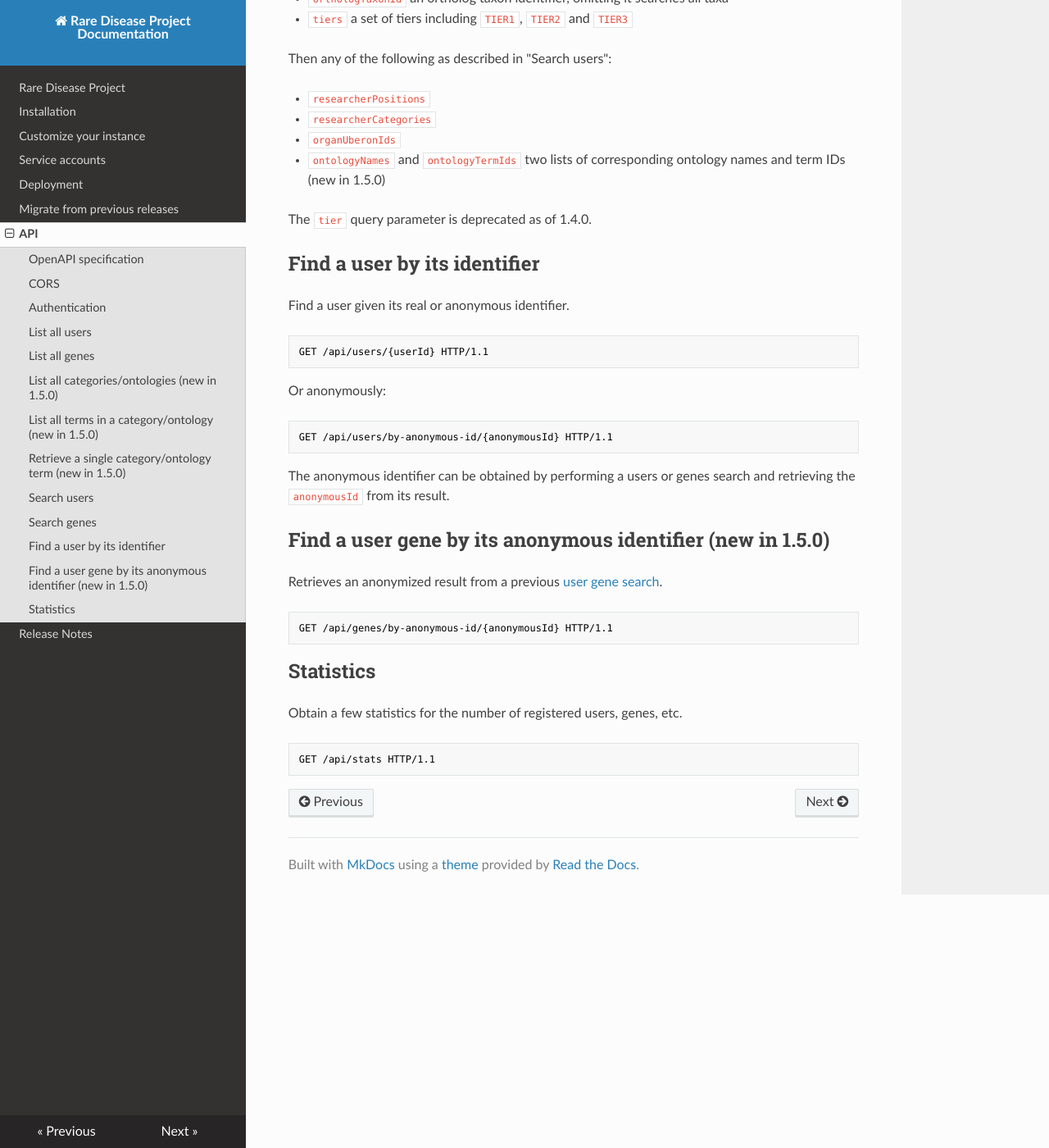
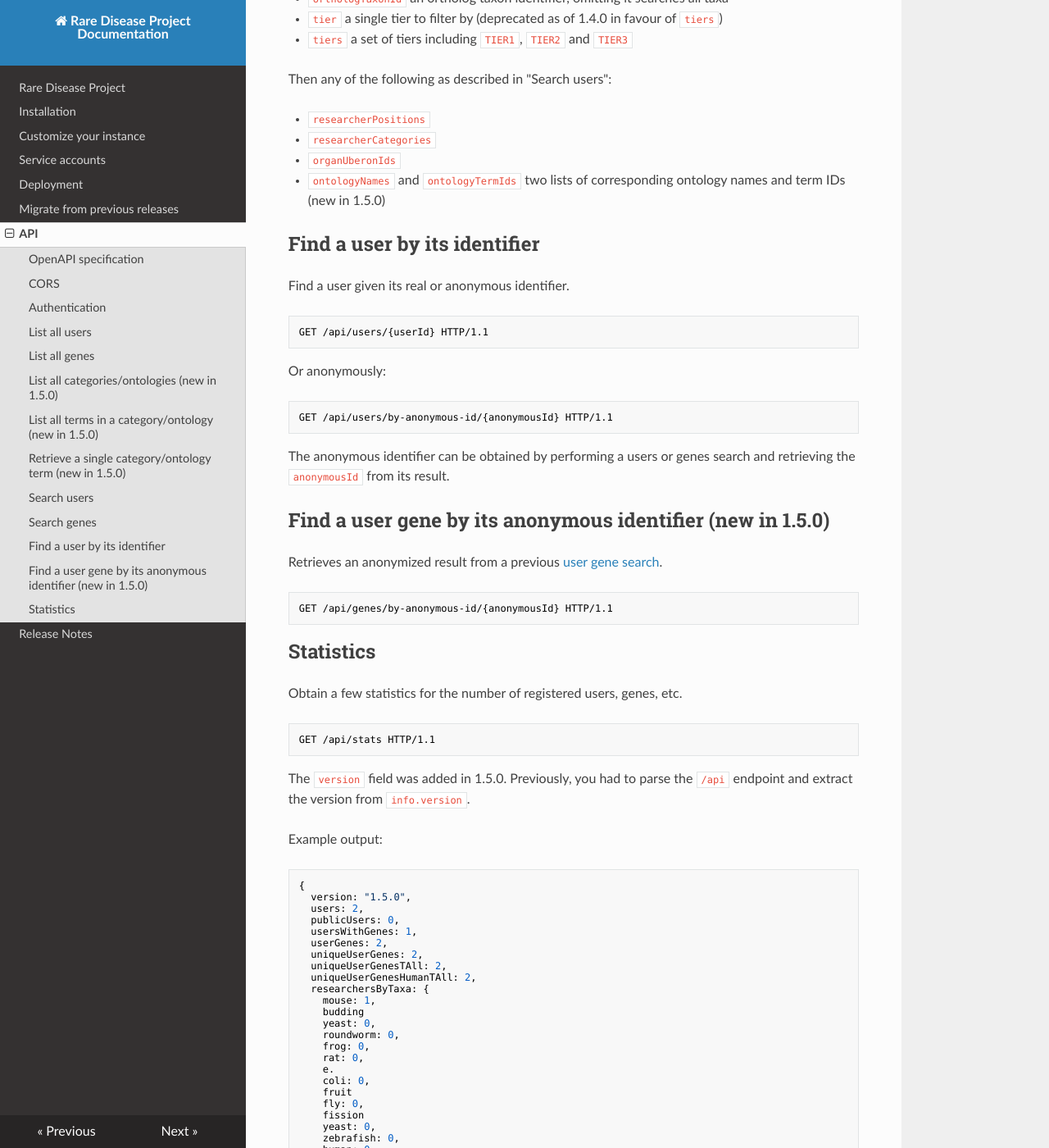
Before and after one commit to PavlidisLab/rdp, an MkDocs documentation site: the page built from docs/api.md, in a window 1280 px wide and 1400 px high, scrolled down 3112 px. Shown: the whole window at 82% size. Built offline with MkDocs 1.6.1, drawn with Linux system fonts in a browser that asks for light colours; nearby versions of some CDN libraries.

Commit message:
docs: WIP

````diff
--- a/docs/api.md
+++ b/docs/api.md
@@ -28,7 +28,8 @@ Clients can authenticate on any API endpoint using a secret access token attache
 perform the action with their level of access.
 
 For partner registry administrators, the access can instead be authenticated with the remote admin using one of the
-token listed in `rdp.settings.isearch.auth-tokens` as described in the [International data](customization.md#international-data)
+token listed in `rdp.settings.isearch.auth-tokens` as described in
+the [International data](customization.md#international-data)
 customization section.
 
 For external services, authentication should instead be performed with using a [service account](service-accounts.md)
@@ -136,6 +137,7 @@ GET /api/genes/search HTTP/1.1
 - `symbol` a gene symbol
 - `taxonId` a taxon identifier in which the search is performed
 - `orthologTaxonId` an ortholog taxon identifier, omitting it searches all taxa
+- `tier` a single tier to filter by (deprecated as of 1.4.0 in favour of `tiers`)
 - `tiers` a set of tiers including `TIER1`, `TIER2` and `TIER3`
 
 Then any of the following as described in "Search users":
@@ -144,8 +146,6 @@ Then any of the following as described in "Search users":
 - `researcherCategories`
 - `organUberonIds`
 - `ontologyNames` and `ontologyTermIds` two lists of corresponding ontology names and term IDs (new in 1.5.0)
-
-The `tier` query parameter is deprecated as of 1.4.0.
 
 ## Find a user by its identifier
 
@@ -179,3 +179,37 @@ Obtain a few statistics for the number of registered users, genes, etc.
 ```http
 GET /api/stats HTTP/1.1
 ```
+
+The `version` field was added in 1.5.0. Previously, you had to parse the `/api` endpoint and extract the version
+from `info.version`.
+
+Example output:
+
+```json
+{
+  version: "1.5.0",
+  users: 2,
+  publicUsers: 0,
+  usersWithGenes: 1,
+  userGenes: 2,
+  uniqueUserGenes: 2,
+  uniqueUserGenesTAll: 2,
+  uniqueUserGenesHumanTAll: 2,
+  researchersByTaxa: {
+    mouse: 1,
+    budding
+    yeast: 0,
+    roundworm: 0,
+    frog: 0,
+    rat: 0,
+    e.
+    coli: 0,
+    fruit
+    fly: 0,
+    fission
+    yeast: 0,
+    zebrafish: 0,
+    human: 0
+  }
+}
+```
````
Also changed, not shown: docs/customization.md (+14 -3 lines), docs/deployment.md (+12 -15 lines), docs/migration.md (+8 -1 lines), src/main/resources/templates/fragments/temporal.html (added).
